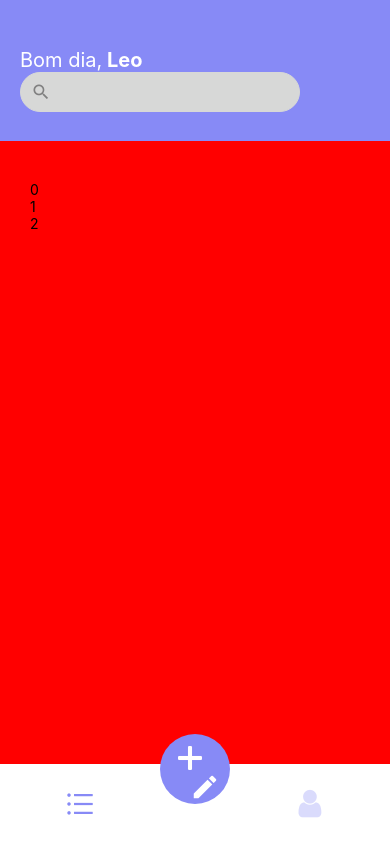
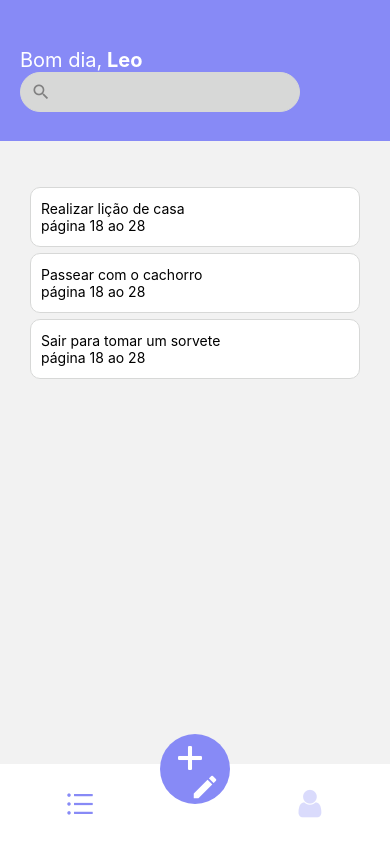
Before and after one commit to HenriqueCerrano/ReactNative-App, a React Native app: screen /BottomRoutes in a window 390 px wide. Built offline with nearby package versions, Linux system fonts and the light colour scheme.

Commit message:
Criando Cards e componentizando eles, colocando suas propriedades, tambem realizando estilos iniciais a ele

```diff
--- a/assets/src/pages/list/index.tsx
+++ b/assets/src/pages/list/index.tsx
@@ -1,5 +1,5 @@
 import React from "react";
-import { Text, View } from "react-native";
+import { Text, View, TouchableOpacity } from "react-native";
 import {style} from "./styles"
 import { Input } from "../../components/input";
 import {MaterialIcons} from '@expo/vector-icons';
@@ -37,6 +37,21 @@ const data: Array <PropCard> = [
 ]
 
 export default function List() {
+
+    const _renderCard = (item: PropCard) => {
+        return(
+    <TouchableOpacity style={style.card}>
+        <View style={style.rowCard}>
+            {/* <Ball /> */}
+            <View>
+                <Text>{item.title}</Text>
+                <Text>{item.description}</Text>
+            </View>
+            {/* <Flag> */}
+        </View>
+    </TouchableOpacity>
+        )
+    }
     return (
         <View style={style.container}>
             <View style={style.header}>
@@ -54,7 +69,7 @@ export default function List() {
                     data={data}
                     style={{ marginTop: 40, paddingHorizontal: 30 }}
                     keyExtractor={(item, index) => item.item.toString()}
-                    renderItem={({ item, index }) => { return (<Text>{item.item}</Text>) }}
+                    renderItem={({ item, index }) => { return (_renderCard(item)) }}
                 />
             </View>
         </View>
--- a/assets/src/pages/list/styles.ts
+++ b/assets/src/pages/list/styles.ts
@@ -26,7 +26,23 @@ export const style = StyleSheet.create({
     boxList: {
         flex: 1,
         width: '100%',
-        backgroundColor: 'red',
+        //backgroundColor: 'red',
+    },
+    card: {
+        width: '100%',
+        height: 60,
+        backgroundColor: '#FFF',
+        marginTop: 6,
+        borderRadius: 10,
+        justifyContent: 'center',
+        padding: 10,
+        borderWidth: 1,
+        borderColor: themas.colors.lightGray
+    },
+    rowCard: {
+        flexDirection: 'row',
+        alignItems: 'center',
+        justifyContent: 'space-between',
     }
 
 })
```
